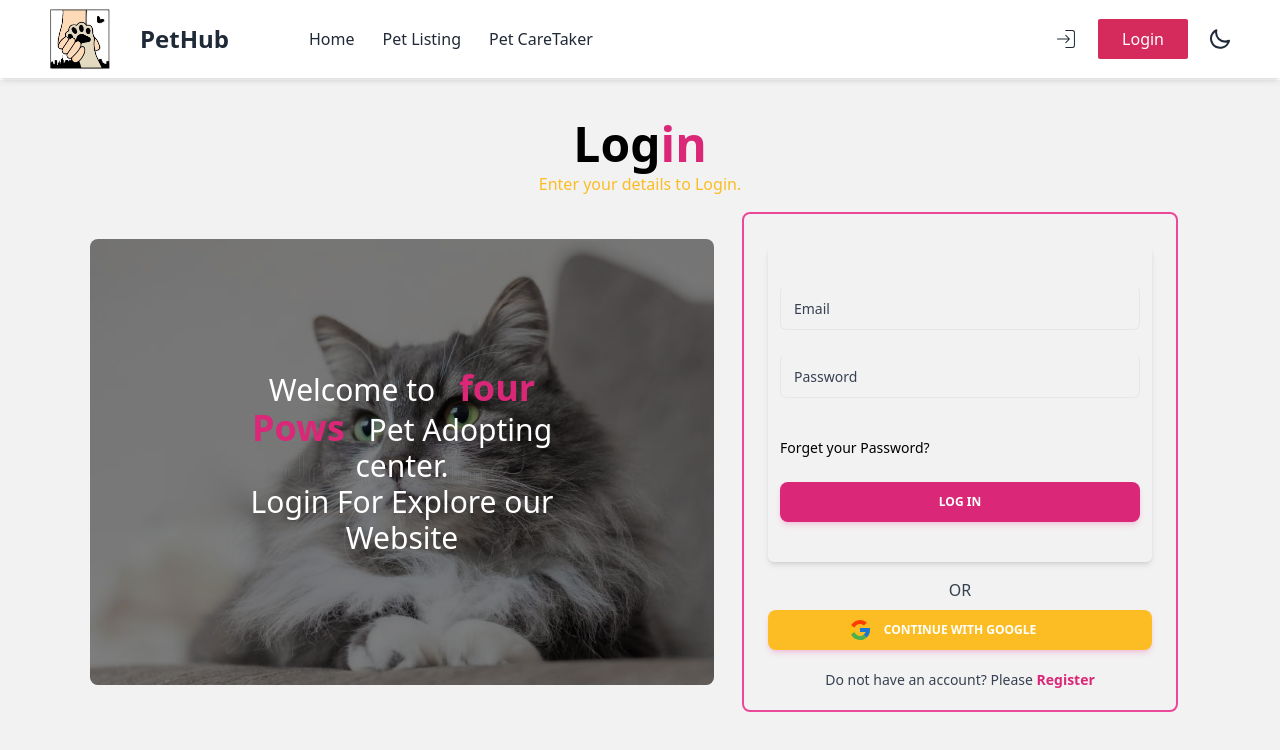
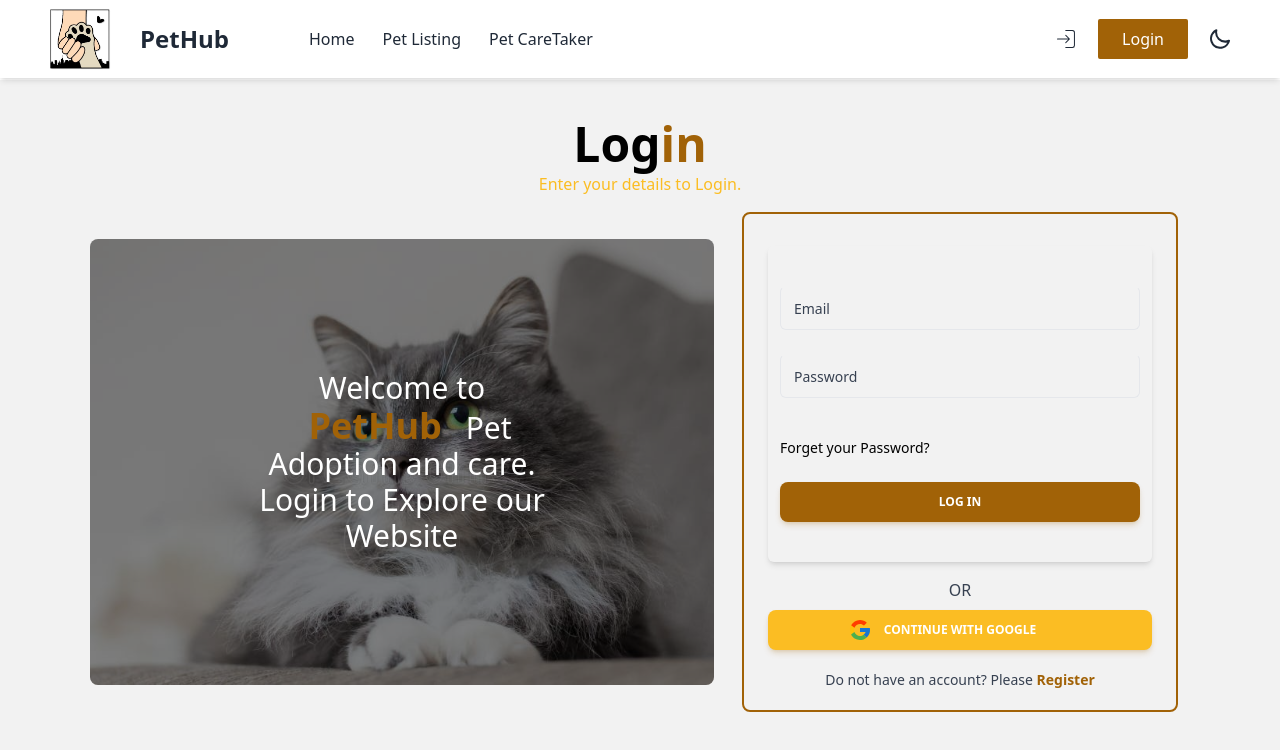
Before and after one commit to Pratik-Dungano/PETHUB, a React (Vite) app in the folder Pet-Adoption-Platform-main/: page /login in a window 1280 px wide. Shown: the top 750 px of the page. Built offline with nearby package versions, Linux system fonts and the light colour scheme; no server answers.

Commit message:
color change

```diff
--- a/Pet-Adoption-Platform-main/src/components/contact/Contact.jsx
+++ b/Pet-Adoption-Platform-main/src/components/contact/Contact.jsx
@@ -48,7 +48,7 @@ const Contact = () => {
             <div className="relative flex flex-col text-gray-700 bg-white shadow-md w-96 rounded-xl bg-clip-border">
   <div data-aos='fade-up'
     className="relative grid mx-4 mb-4 -mt-6 overflow-hidden text-white shadow-lg h-28 place-items-center rounded-xl  btn-bgg bg-clip-border shadow-gray-900/20">
-    <h3 className="block font-sans text-3xl antialiased font-semibold leading-snug tracking-normal  text-[#D52B5C]">
+    <h3 className="block font-sans text-3xl antialiased font-semibold leading-snug tracking-normal  text-yellow-700">
      Send Message
     </h3>
   </div>
@@ -92,7 +92,7 @@ const Contact = () => {
     <div><textarea name='message' required  className="textarea textarea-bordered w-full" placeholder="Write Your Message"></textarea></div>
   </div>
   <div className="p-6 ">
-   <input type='submit' className='w-full bgg cursor-pointer text-white font-bold bg-[#D52B5C]  rounded-full py-3' value='Send'/>
+   <input type='submit' className='w-full bgg cursor-pointer text-white font-bold bg-yellow-700  rounded-full py-3' value='Send'/>
     {/* <button
       className="block w-full select-none rounded-lg bg-gradient-to-tr from-gray-900 to-gray-800 py-3 px-6 text-center align-middle font-sans text-xs font-bold uppercase text-white shadow-md shadow-gray-900/10 transition-all hover:shadow-lg hover:shadow-gray-900/20 active:opacity-[0.85] disabled:pointer-events-none disabled:opacity-50 disabled:shadow-none"
       type="button">
--- a/Pet-Adoption-Platform-main/src/pages/home/homeComponents/inspiration/Inspiration.jsx
+++ b/Pet-Adoption-Platform-main/src/pages/home/homeComponents/inspiration/Inspiration.jsx
@@ -47,15 +47,15 @@ const Inspiration = () => {
            </div>
 <p className='text-3xl font-bold my-10'>Why Adopt?</p>
         <div className='grid grid-cols-1 lg:grid-cols-3 gap-6'>
-            <div className='bg-pink-200 p-5 rounded-md'>
+            <div className='bg-yellow-600 bg-opacity-60 p-5 rounded-md'>
            <span className='font-bold '> Change a Life, Save a Life:</span>
 <p>Every adoption is a life-changing experience. By choosing to adopt, you not only provide a loving home for a pet in need but also save them from the uncertainties of life in a shelter.</p>
             </div>
-            <div className='bg-pink-200 p-5 rounded-md '>
+            <div className='bg-yellow-700 bg-opacity-60 p-5 rounded-md '>
             <span className='font-bold'>Unconditional Love:</span>
 <p>There's nothing quite like the love and companionship of a pet. Adopted animals often develop an unparalleled bond with their new families, offering a level of loyalty and gratitude that goes beyond words.</p>
             </div>
-            <div className=' bg-pink-200 p-5 rounded-md'>
+            <div className=' bg-yellow-800 bg-opacity-60 p-5 rounded-md'>
             <span className='font-bold'>Endless Variety:</span>
 <p>Whether you're looking for a playful pup, a sophisticated senior, or a charming cat, our diverse range of adoptable pets ensures that there's a perfect companion for everyone.</p>
             </div>
--- a/Pet-Adoption-Platform-main/src/pages/login/Login.jsx
+++ b/Pet-Adoption-Platform-main/src/pages/login/Login.jsx
@@ -1,4 +1,3 @@
-
 import { Link, useLocation, useNavigate } from 'react-router-dom';
 import { FcGoogle } from 'react-icons/fc';
 
@@ -117,7 +116,7 @@ const axiosPublic=useAxiosPublic();
 
              <div>
                 <h4 className="block  text-5xl mt-14 pt-10 text-black text-center font-bold">
-   Log<span className='text-pink-600'>in</span>
+   Log<span className='text-yellow-700'>in</span>
   </h4>
   <p className="mt-1 block  text-base font-normal text-warning  text-center">
     Enter your details to Login.
@@ -133,12 +132,12 @@ const axiosPublic=useAxiosPublic();
               {/* Text overlay */}
               <div className="absolute top-0 left-0 w-full h-full bg-black opacity-50 rounded-lg"></div>
               <p className="absolute top-1/2 left-1/2 transform -translate-x-1/2 text-center text-white -translate-y-1/2 text-sm lg:text-3xl  ">
-                Welcome to <span className='lg:text-4xl text-xl text-pink-600 px-4 py-2 rounded-md font-bold'>four Pows</span> Pet Adopting center. <br />Login For Explore our Website
+                Welcome to <span className='lg:text-4xl text-xl text-yellow-700 px-4 py-2 rounded-md font-bold'>PetHub</span> Pet Adoption and care. <br />Login to Explore our Website
               </p>
             </div>
           </div>
 
- <div className="  mx-3 px-3 bg-white-200 border-2 border-pink-500 rounded-lg" >
+ <div className="  mx-3 px-3 bg-white-200 border-2 border-yellow-700 rounded-lg" >
             <div className="relative flex flex-col justify-center items-center rounded-xl bg-transparent bg-clip-border text-gray-700 shadow-none">
 
 
@@ -169,7 +168,7 @@ const axiosPublic=useAxiosPublic();
     </div>
     <p className=' text-sm mt-10 text-black'>Forget your Password?</p>
     <button
-      className="relative mt-6 block w-full select-none rounded-lg bg-pink-600 py-3 px-6 text-center align-middle font-sans text-xs font-bold uppercase text-white shadow-md shadow-pink-500/20 transition-all hover:shadow-lg hover:shadow-pink-500/40 focus:opacity-[0.85] focus:shadow-none active:opacity-[0.85] active:shadow-none disabled:pointer-events-none disabled:opacity-50 disabled:shadow-none"
+      className="relative mt-6 block w-full select-none rounded-lg bg-yellow-700 py-3 px-6 text-center align-middle font-sans text-xs font-bold uppercase text-white shadow-md shadow-yellow-700/20 transition-all hover:shadow-lg hover:shadow-yellow-70040 focus:opacity-[0.85] focus:shadow-none active:opacity-[0.85] active:shadow-none disabled:pointer-events-none disabled:opacity-50 disabled:shadow-none"
       type="submit" value='Register'
       data-ripple-light="true"
     >
@@ -182,13 +181,13 @@ const axiosPublic=useAxiosPublic();
 
   <p className='text-center mt-2'>OR</p>
     <button
-      className=" relative mt-2 block md:w-96 w-full mx-3 select-none rounded-lg  bg-warning  py-3 px-6 text-center align-middle font-sans text-xs font-bold uppercase text-white shadow-md shadow-pink-500/20 transition-all hover:shadow-lg hover:shadow-pink-500/40 focus:opacity-[0.85] focus:shadow-none active:opacity-[0.85] active:shadow-none disabled:pointer-events-none disabled:opacity-50 disabled:shadow-none"
+      className=" relative mt-2 block md:w-96 w-full mx-3 select-none rounded-lg  bg-warning  py-3 px-6 text-center align-middle font-sans text-xs font-bold uppercase text-white shadow-md shadow-yellow-700/20 transition-all hover:shadow-lg hover:shadow-yellow-700/40 focus:opacity-[0.85] focus:shadow-none active:opacity-[0.85] active:shadow-none disabled:pointer-events-none disabled:opacity-50 disabled:shadow-none"
       type="submit" value='Register'
       data-ripple-light="true" onClick={handleGoogle}
     >
     <FcGoogle className='hidden lg:flex absolute w-6 h-6 left-20 -mt-1'></FcGoogle> Continue with Google
     </button>
-      <p className="p-2 text-sm md:p-5">Do not have an account? Please <Link to='/register' className=" text-pink-600 font-bold">Register</Link></p>
+      <p className="p-2 text-sm md:p-5">Do not have an account? Please <Link to='/register' className=" text-yellow-700 font-bold">Register</Link></p>
 
 
     </div>
--- a/Pet-Adoption-Platform-main/src/pages/petListing/PetListingCard.jsx
+++ b/Pet-Adoption-Platform-main/src/pages/petListing/PetListingCard.jsx
@@ -17,7 +17,7 @@ const PetListingCard = ({card}) => {
     <p>{category}</p>
     <p>Added Time:{addedDate}</p>
     <div className="card-actions justify-end">
-    <Link to={`../adoptpet/${_id}`}> <button className="btn btn-primary">View Details</button></Link>
+    <Link to={`../adoptpet/${_id}`}> <button className="btn bg-yellow-700 bg-opacity-60 border-yellow-700 text-white btn-primary">View Details</button></Link>
     </div>
   </div>
 </div>
--- a/Pet-Adoption-Platform-main/src/pages/register/Register.jsx
+++ b/Pet-Adoption-Platform-main/src/pages/register/Register.jsx
@@ -233,7 +233,7 @@ theme: "colored",
       </label>
     </div>
     <button
-      className="mt-6 block w-full select-none rounded-lg bg-[#ff0000] py-3 px-6 text-center align-middle font-sans text-xs font-bold uppercase text-white shadow-md shadow-pink-500/20 transition-all hover:shadow-lg hover:shadow-pink-500/40 focus:opacity-[0.85] focus:shadow-none active:opacity-[0.85] active:shadow-none disabled:pointer-events-none disabled:opacity-50 disabled:shadow-none"
+      className="mt-6 block w-full select-none rounded-lg bg-[#ff0000] py-3 px-6 text-center align-middle font-sans text-xs font-bold uppercase text-white shadow-md shadow-yellow-700/20 transition-all hover:shadow-lg hover:shadow-yellow-700/40 focus:opacity-[0.85] focus:shadow-none active:opacity-[0.85] active:shadow-none disabled:pointer-events-none disabled:opacity-50 disabled:shadow-none"
       type="submit" value='Register'
       data-ripple-light="true"
     >
@@ -249,7 +249,7 @@ theme: "colored",
       </Link>
     </p>
   </form>
-  <p className='md:w-96 text-sm text-center'>By continuing, you agree to Boipoka's <span className='font-bold'>Terms of Service</span>; Opens a new tab and acknowledge you've read our Privacy Policy; Opens a new tab. </p>
+  <p className='md:w-96 text-sm text-center'>By continuing, you agree to our <span className='font-bold'>Terms of Service</span>; Opens a new tab and acknowledge you've read our Privacy Policy; Opens a new tab. </p>
   {/* {
     registerError && <p>{registerError}</p>
   }
--- a/Pet-Adoption-Platform-main/src/shared/navbar/Navbar.jsx
+++ b/Pet-Adoption-Platform-main/src/shared/navbar/Navbar.jsx
@@ -55,13 +55,13 @@ const Navbar = ({ children }) => {
 
     const navLinks=<>
     <li className=" "><NavLink to="/" className={({ isActive, isPending }) =>
-                    isPending ? "pending " : isActive ? " text-[#fff] font-bold  rounded-3xl bg-[#D52B5C] px-6 py-2 underline-offset-8  hover:text-red " : ""
+                    isPending ? "pending " : isActive ? " text-[#fff] font-bold  rounded-3xl bg-yellow-700 px-6 py-2 underline-offset-8  hover:text-red " : ""
                   }>Home</NavLink></li>
     <li><NavLink to="/petlisting" className={({ isActive, isPending }) =>
-                    isPending ? "pending" : isActive ? "text-[#fff] font-bold rounded-3xl bg-[#D52B5C] px-6 py-2   underline-offset-8 hover:text-red  " : ""
+                    isPending ? "pending" : isActive ? "text-[#fff] font-bold rounded-3xl bg-yellow-700 px-6 py-2   underline-offset-8 hover:text-red  " : ""
                   }>Pet Listing</NavLink></li>
                   <li><NavLink to="/donationcampaign" className={({ isActive, isPending }) =>
-                    isPending ? "pending" : isActive ? "text-[#fff] font-bold rounded-3xl bg-[#D52B5C] px-6 py-2   underline-offset-8 hover:text-red  " : ""
+                    isPending ? "pending" : isActive ? "text-[#fff] font-bold rounded-3xl bg-yellow-700 px-6 py-2   underline-offset-8 hover:text-red  " : ""
                   }>Pet CareTaker</NavLink></li>
 
 
@@ -130,7 +130,7 @@ const Navbar = ({ children }) => {
         <div className="dropdown dropdown-end">
   {
     user&& <div><label tabIndex={0} className=" m-1"> <MdArrowDropDown></MdArrowDropDown></label>
-    <ul tabIndex={0} className="dropdown-content z-[1] menu p-2 shadow  rounded-box lg:w-72 lg:h-72 border-2 bg-pink-50" style={{ borderColor: '#D52B5C' }}>
+    <ul tabIndex={0} className="dropdown-content z-[1] menu p-2 shadow  rounded-box lg:w-72 lg:h-72 border-2 bg-yellow-700" style={{ borderColor: '#D52B5C' }}>
 
       {/*  */}
     <div className="flex flex-col items-center justify-center mb-6">
@@ -176,8 +176,8 @@ const Navbar = ({ children }) => {
         <div className="hidden lg:flex  ">
         <CiLogin className="text-2xl"></CiLogin>
       {
-        user?<button onClick={handleSignOut} className="btn btn-sm md:btn-md border text-white bg-[#D52B5C] border-white-2 ">Log Out</button>
-        :   <Link to='/login'> <button className="py-2 text-white bg-[#D52B5C] px-6 border border-white-2 border-none lg:ml-5 rounded-sm">Login</button></Link>
+        user?<button onClick={handleSignOut} className="btn btn-sm md:btn-md border text-white bg-yellow-700 border-white-2 ">Log Out</button>
+        :   <Link to='/login'> <button className="py-2 text-white bg-yellow-700 px-6 border border-white-2 border-none lg:ml-5 rounded-sm">Login</button></Link>
       }
       </div>
               {/*  */}
```
